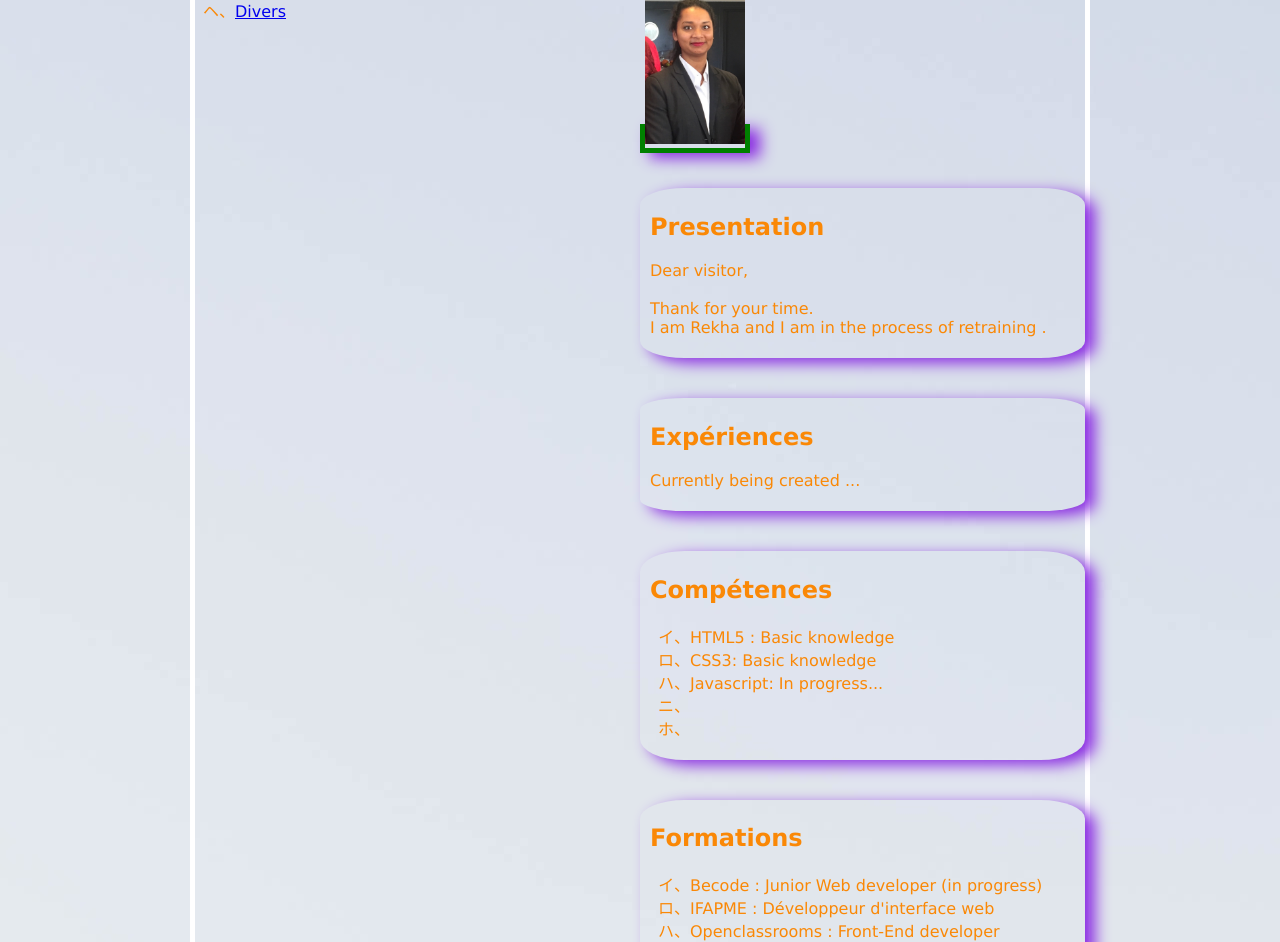
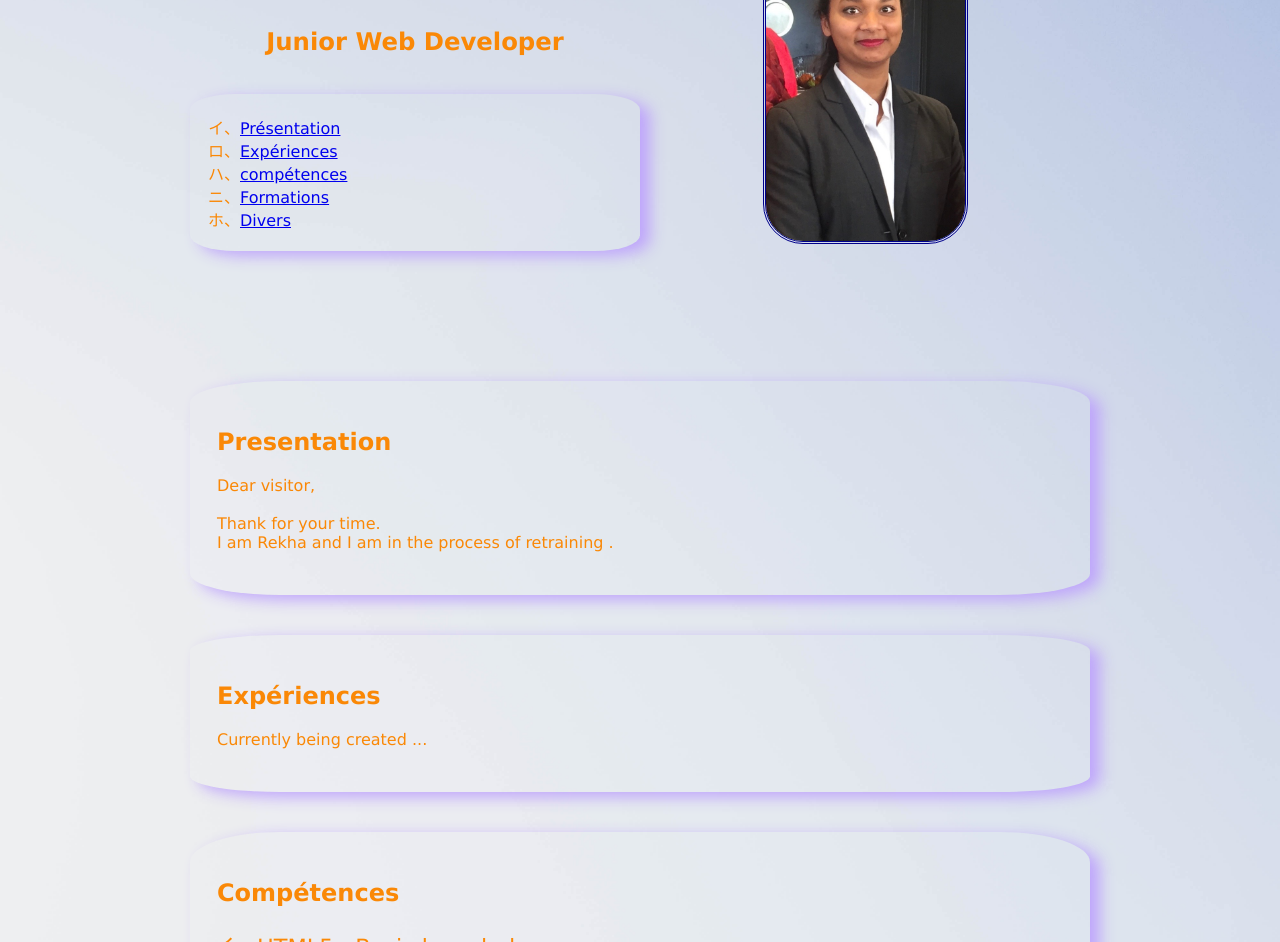
Before and after one commit to RekhaLambotte/CV-Rekha, a plain HTML site: page index.html in a window 1280 px wide. Shown: the part 138-1080 px from the top of the page. Drawn offline with Linux system fonts and the light colour scheme.

Commit message:
cv v end

```diff
--- a/index.html
+++ b/index.html
@@ -8,12 +8,27 @@
 	</head>
 
 	<body>
-		<div id="page">
-			<header id="header">
+		<main>
+		<div class="main">
 
-				<nav id="menu">
+
+
+			<div class= "grid">
+				<div class="name">
+					<H1>Rekha LAMBOTTE</H1>
+				</div>
+				<div class="name">
+					<H3>Junior Web Developer</H3>
+				</div>
+
+				<div class="photo">
+				<a id="photo" href="image/photoCv.jpg" title="photo grand format" target="_blank"><img class="mini" title="miniature" src="image/photoCvMini.jpg" /></a>
+				</div>
+
+				<div>
+				<nav class="menu">
 					<ul>
-						<li><a href="#">Accueil</a></li>
+
 						<li><a href="#Presentation">Présentation</a></li>
 						<li><a href="#Experience">Expériences</a></li>
 						<li><a href="#Competences">compétences</a></li>
@@ -22,36 +37,34 @@
 					</ul>
 
 				</nav>
+				</div>
 
-			</header>
-
-			<main>
-				<H1 id="name">Rekha LAMBOTTE</H1>
-				<a id="photo" href="image/photoCv.jpg" title="photo grand format" target="_blank"><img src="image/photoCvMini.jpg" width="100px"/></a>
+			</div>
 
 				<article id="article">
-					<section class="pres">
+
+					<div class="pres">
 						<H2 id="Presentation"> Presentation</H2>
 						<p> Dear visitor, <br/><br> Thank for your time. <br> I am Rekha and I am in the process of retraining . </p>
-					</section>
+					</div>
 
-					<section class="exp">
+					<div class="exp">
 						<H2 id="Experience"> Expériences </H2>
 						<p> Currently being created ...</p>
-					</section>
+					</div>
 
-					<section class="comp">
+					<div class="comp">
 						<H2 id="Competences"> Compétences</H2>
-						<ul>
+						<ul class="listComp">
 							<li>HTML5 : Basic knowledge</li>
 							<li>CSS3: Basic knowledge</li>
 							<li>Javascript: In progress...</li>
 							<li></li>
 							<li></li>
 						</ul>
-					</section>
+					</div>
 
-					<section class="form">
+					<div class="form">
 						<H2 id="Formation"> Formations</H2>
 						<ul>
 							<li> Becode : Junior Web developer (in progress)</li>
@@ -59,23 +72,24 @@
 							<li> Openclassrooms : Front-End developer</li>
 							<li> </li>
 						</ul>
-					</section>
+					</div>
 
-					<section class="divers">
+					<div class="divers">
 						<H2 id="Divers"> Divers</H2>
 						<ul>
 							<li>Driver licence</li>					<li>personnal car</li>
 						</ul>
-					</section>
+					</div>
 
 
 				</article>
-			</main>
+			</div>
+		</main>
 
 			<footer>
 				<!--©Copyright 2050 par personne. Tous droits reversés. -->
 			</footer>
 
-		</div>
+
 	</body>
 </html>
--- a/style.css
+++ b/style.css
@@ -5,12 +5,13 @@
 
 }
 body {
+
     margin:0 ;
     padding:0 ;
     color: rgb(250, 136, 6);
     text-align: justify;
     background-image: url(image/backImg.jpg);
-
+    background-size: cover;
 
 }
 
@@ -18,68 +19,62 @@ li {
     list-style-type: katakana-iroha;
 }
 
-#page {
-    display: grid;
-    grid-template-columns: 50% 50%;
-    grid-template-rows: repeat(5, 1fr);
-    border: 5px solid white;
+.main {
+
+    border-radius: 20px;
     max-width: 900px;
     margin-left: auto;
     margin-right: auto;
-    background opacity: 0.7;
-}
-
-#name {
-
-    margin-top: 40px;
-    box-shadow: 10px 10px 15px blueviolet;
-}
-
-#photo {
-    grid-row: 1;
-    grid-column: 1;
-    border: 5px solid green;
-    margin-top: 40px;
-    box-shadow: 10px 5px 15px blueviolet;
 
 }
 
-.pres {
-    grid-row: 3;
-    grid-column: 1;
+.grid {
+    display: grid;
+    grid-template-columns: repeat(2, 1fr);
+    grid-template-rows: 20% 20% 60%;
+}
+
+.name {
     margin-top: 40px;
     padding: 5px 10px;
-    box-shadow: 10px 5px 15px blueviolet;
-    border-radius: 10%;
+    text-align: center;
+    font-size: 1.3em;
+}
 
-}
-.exp {
+.menu {
+    grid-column: 1/3 ;
+    grid-row: 3 ;
     margin-top: 40px;
     padding: 5px 10px;
-    box-shadow: 10px 5px 15px blueviolet;
+    box-shadow: 10px 5px 15px rgba(189, 162, 252, 0.952);
     border-radius: 10%;
 }
 
-.comp {
+.photo {
+    display: block;
+    margin-left: auto;
+    margin-right: auto;
+    grid-column: 2;
+    grid-row: 1/4;
+    padding: 5%;
+    max-width: 250px;
+}
+
+.mini{
+    border-radius: 40px;
+    border-style: double;
+    border-color: darkblue;
+}
+
+.pres, .exp, .comp, .form, .divers {
 
     margin-top: 40px;
-    padding: 5px 10px;
-    box-shadow: 10px 5px 15px blueviolet;
+    padding: 3% 3%;
+    box-shadow: 10px 5px 15px rgba(189, 162, 252, 0.952);
     border-radius: 10%;
 
 }
 
-.form {
-
-    margin-top: 40px;
-    padding: 5px 10px;
-    box-shadow: 10px 5px 15px blueviolet;
-    border-radius: 10%;
+.listComp {
+    font-size: 1.4em;
 }
-
-.divers {
-    margin-top: 40px;
-    padding: 5px 10px;
-    box-shadow: 10px 5px 15px blueviolet;
-    border-radius: 10%;
-}
```
